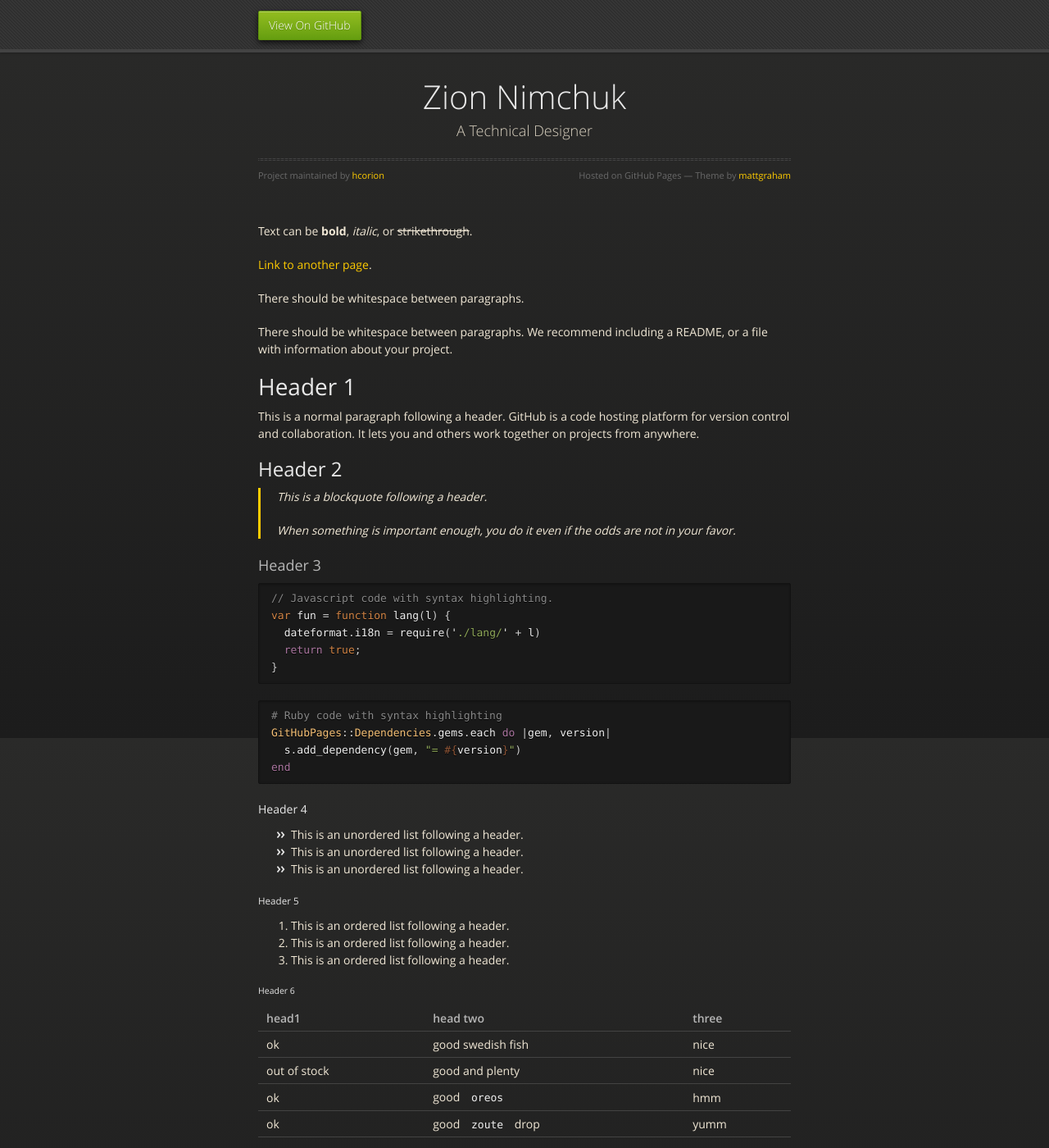
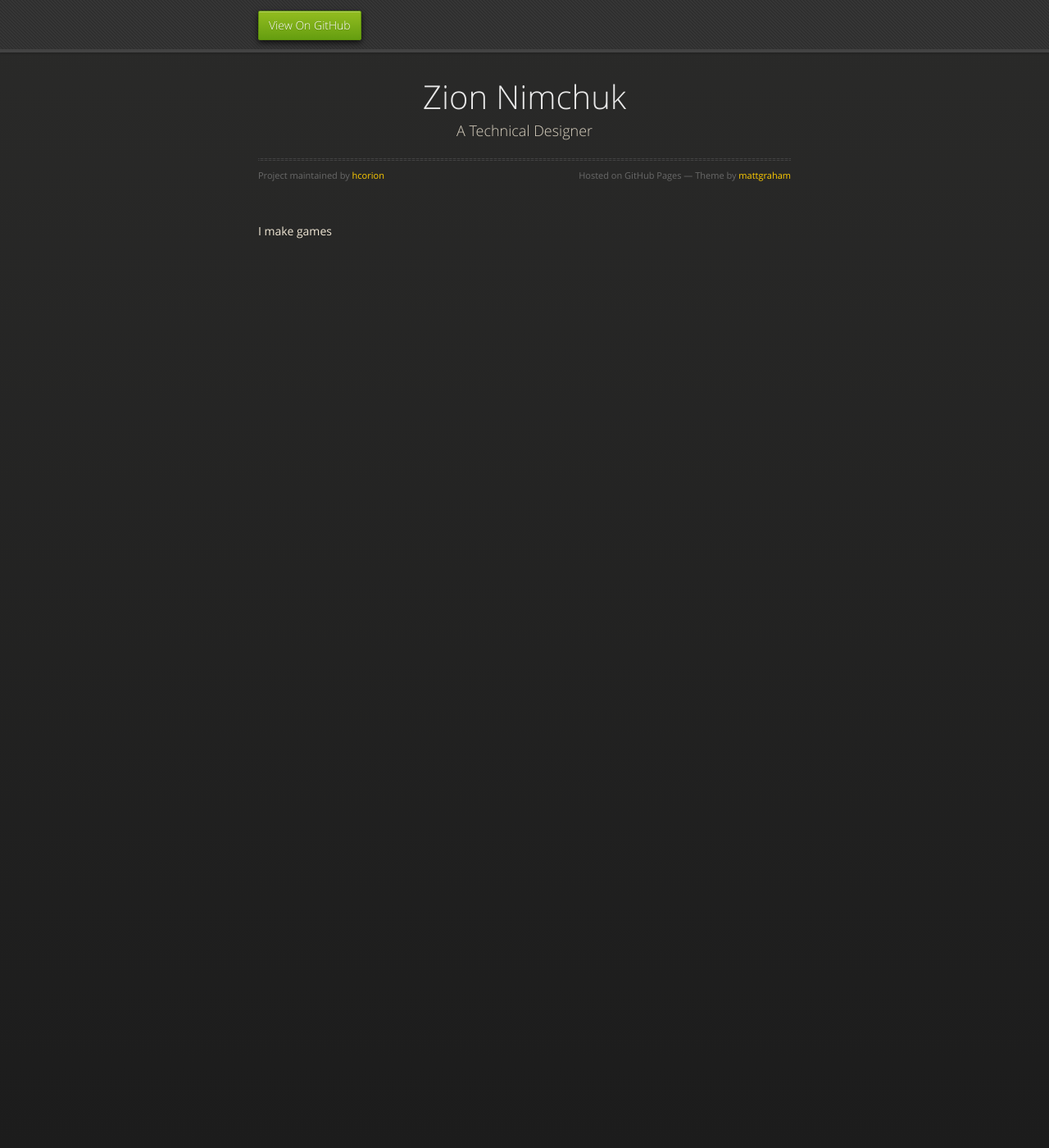
Before and after one commit to hcorion/Portfolio.github.io, a Jekyll site: the page built from index.md, in a window 1280 px wide and 1400 px high. Shown: the whole window at 82% size. Built offline with Jekyll 4.4.1, drawn with Linux system fonts in a browser that asks for light colours; some of the changed text lies outside the part shown.

Commit message:
kinda got it working

````diff
--- /dev/null
+++ b/CNAME
@@ -0,0 +1 @@
+zion.nimchuk.ca
--- a/index.md
+++ b/index.md
@@ -2,122 +2,4 @@
 layout: default
 ---
 
-Text can be **bold**, _italic_, or ~~strikethrough~~.
-
-[Link to another page](./another-page.html).
-
-There should be whitespace between paragraphs.
-
-There should be whitespace between paragraphs. We recommend including a README, or a file with information about your project.
-
-# Header 1
-
-This is a normal paragraph following a header. GitHub is a code hosting platform for version control and collaboration. It lets you and others work together on projects from anywhere.
-
-## Header 2
-
-> This is a blockquote following a header.
->
-> When something is important enough, you do it even if the odds are not in your favor.
-
-### Header 3
-
-```js
-// Javascript code with syntax highlighting.
-var fun = function lang(l) {
-  dateformat.i18n = require('./lang/' + l)
-  return true;
-}
-```
-
-```ruby
-# Ruby code with syntax highlighting
-GitHubPages::Dependencies.gems.each do |gem, version|
-  s.add_dependency(gem, "= #{version}")
-end
-```
-
-#### Header 4
-
-*   This is an unordered list following a header.
-*   This is an unordered list following a header.
-*   This is an unordered list following a header.
-
-##### Header 5
-
-1.  This is an ordered list following a header.
-2.  This is an ordered list following a header.
-3.  This is an ordered list following a header.
-
-###### Header 6
-
-| head1        | head two          | three |
-|:-------------|:------------------|:------|
-| ok           | good swedish fish | nice  |
-| out of stock | good and plenty   | nice  |
-| ok           | good `oreos`      | hmm   |
-| ok           | good `zoute` drop | yumm  |
-
-### There's a horizontal rule below this.
-
-* * *
-
-### Here is an unordered list:
-
-*   Item foo
-*   Item bar
-*   Item baz
-*   Item zip
-
-### And an ordered list:
-
-1.  Item one
-1.  Item two
-1.  Item three
-1.  Item four
-
-### And a nested list:
-
-- level 1 item
-  - level 2 item
-  - level 2 item
-    - level 3 item
-    - level 3 item
-- level 1 item
-  - level 2 item
-  - level 2 item
-  - level 2 item
-- level 1 item
-  - level 2 item
-  - level 2 item
-- level 1 item
-
-### Small image
-
-![Octocat](https://github.githubassets.com/images/icons/emoji/octocat.png)
-
-### Large image
-
-![Branching](https://guides.github.com/activities/hello-world/branching.png)
-
-
-### Definition lists can be used with HTML syntax.
-
-<dl>
-<dt>Name</dt>
-<dd>Godzilla</dd>
-<dt>Born</dt>
-<dd>1952</dd>
-<dt>Birthplace</dt>
-<dd>Japan</dd>
-<dt>Color</dt>
-<dd>Green</dd>
-</dl>
-
-```
-Long, single-line code blocks should not wrap. They should horizontally scroll if they are too long. This line should be long enough to demonstrate this.
-```
-
-```
-The final element.
-```
+I make games
````
